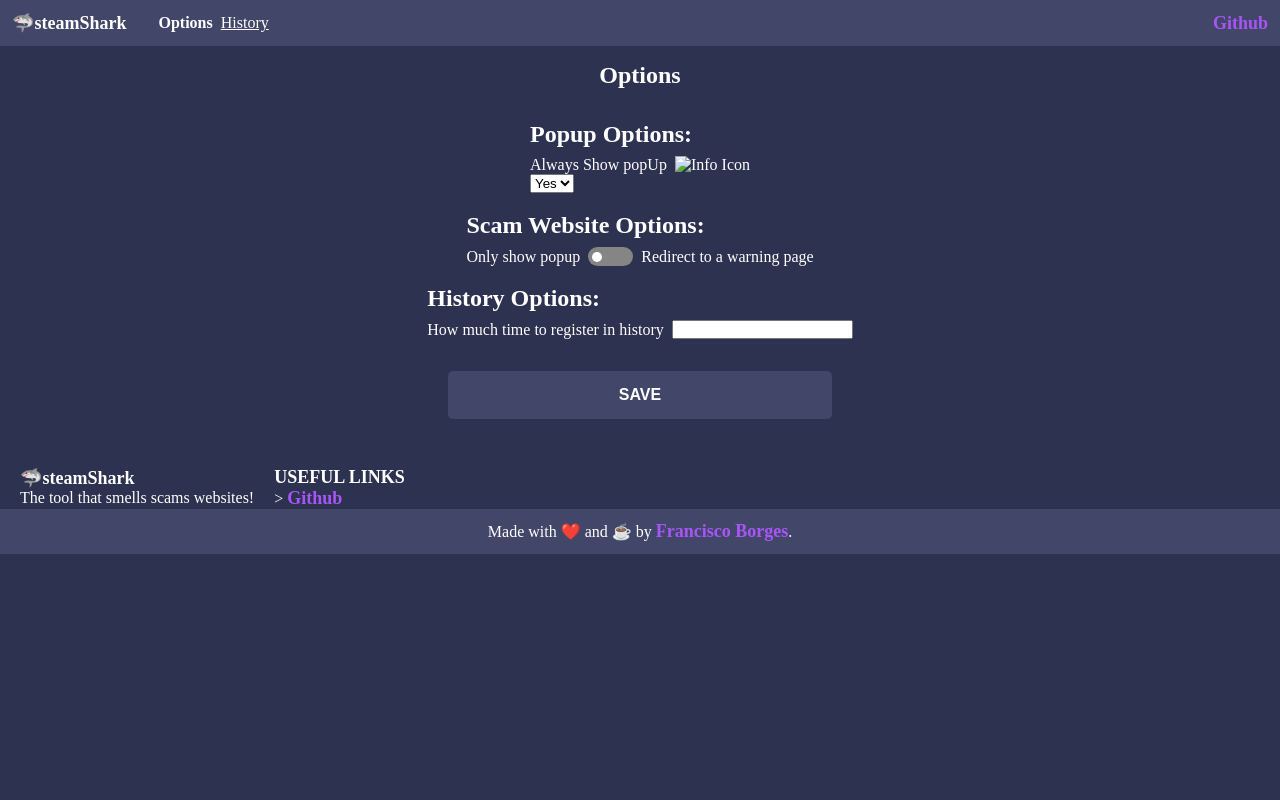
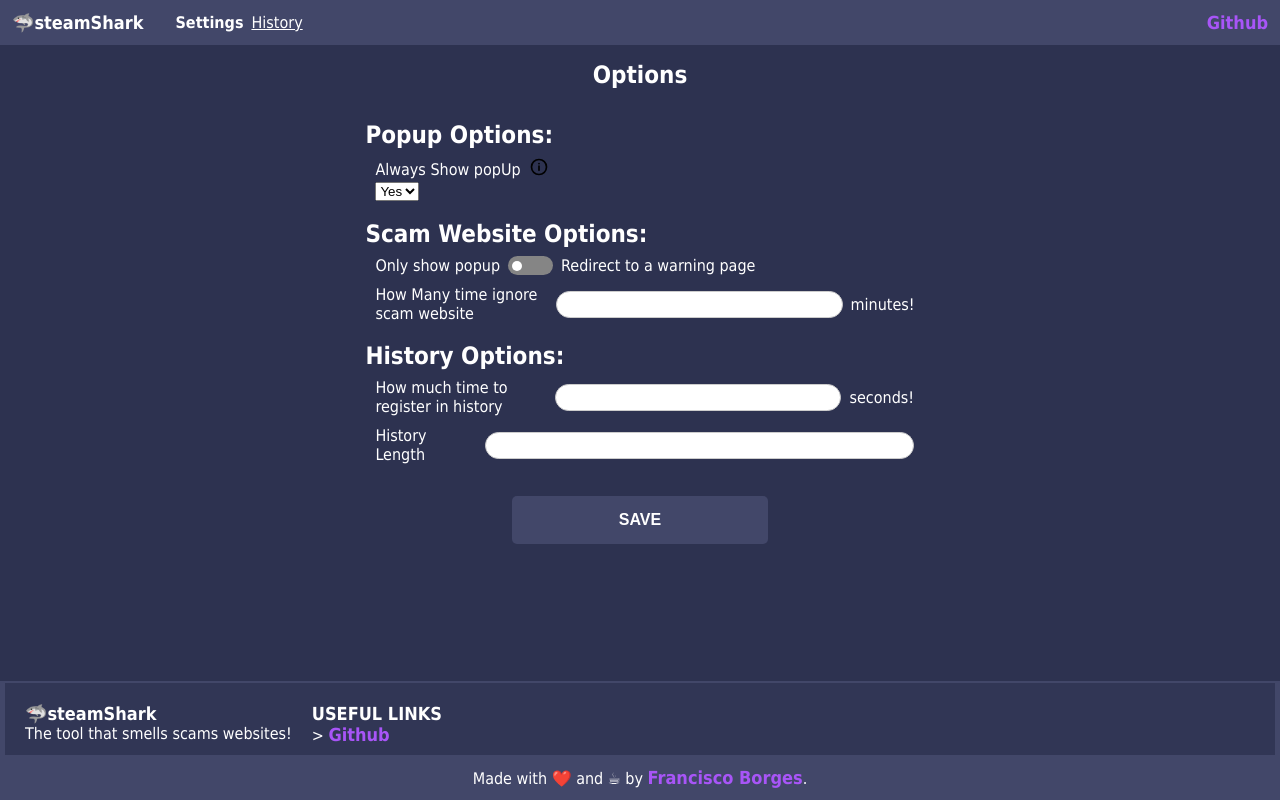
Before and after one commit to Franciscoborges2002/steamShark, a browser extension: page extension/src/pages/settings.html in a window 1280 px wide. Drawn offline with Linux system fonts and the light colour scheme.

Commit message:
Added a new website to scam list, added a check if url is localhost and dont continue the check and some others updates

```diff
--- a/extension/src/pages/scripts/history.js
+++ b/extension/src/pages/scripts/history.js
@@ -54,11 +54,11 @@ document.addEventListener("DOMContentLoaded", async function () {
 
       //Create the icons and give the needed atributes
       let imgClock = document.createElement("img");
-      imgClock.src = "../icons/clock.svg";
+      imgClock.src = "../../icons/clock.svg";
       imgClock.classList.add("icon");
 
       let imgCalendar = document.createElement("img");
-      imgCalendar.src = "../icons/calendar.svg";
+      imgCalendar.src = "../../icons/calendar.svg";
       imgCalendar.classList.add("icon");
 
       //If the items is in the trusted list
--- a/extension/src/pages/scripts/settings.js
+++ b/extension/src/pages/scripts/settings.js
@@ -17,8 +17,6 @@ async function setSelectValueFromSettings() {
       getStorageData("settings"),
     ]);
 
-    console.log(retulstJSONSettings);
-
     //check if storage settings exist
     if (retulstJSONSettings) {
       //Put the showPopUpInRepeatedTrustedWebsite in popup options
@@ -36,6 +34,13 @@ async function setSelectValueFromSettings() {
         retulstJSONSettings.data.howManyTimeRegisterRepeatedWebsiteInHistory /
           1000
       );
+
+      document.getElementById("howManyTimeIgnoreScamWebsite").value = Math.round(
+        retulstJSONSettings.data.howManyTimeIgnoreScamWebsite / 60000
+      );
+
+      document.getElementById("howManyRegisterInHistory").value =
+        retulstJSONSettings.data.howManyRegisterInHistory;
     } else {
       console.warn("🦈steamShark[Options]: Settings not found in storage.");
     }
@@ -77,12 +82,19 @@ document.getElementById("saveBtn").addEventListener("click", async function () {
     const howManyTimeRegisterRepeatedWebsiteInHistory =
       document.getElementById("howManyTimeRegisterRepeatedWebsiteInHistory")
         .value * 1000;
-    console.log(typeof howManyTimeRegisterRepeatedWebsiteInHistory);
+
+    const howManyRegisterInHistory =
+      document.getElementById("howManyRegisterInHistory").value;
+
+      const howManyTimeIgnoreScamWebsite =
+      document.getElementById("howManyTimeIgnoreScamWebsite").value * 60000;
 
     //create the new object, with the settings
     let settings = {
       description: "A list with the settings to use in the project!",
       data: {
+        howManyTimeIgnoreScamWebsite: howManyTimeIgnoreScamWebsite,
+        howManyRegisterInHistory: howManyRegisterInHistory,
         howManyTimeRegisterRepeatedWebsiteInHistory:
           howManyTimeRegisterRepeatedWebsiteInHistory, // From which time to time to register a website that was already visited in history, default 5 mins
         showPopUpInRepeatedTrustedWebsite: showPopUpInRepeatedTrustedWebsite, //Show pop up in a trusted website when visited in less time than of howManyTimeRegisterRepeatedWebsiteInHistory, Default true
--- a/extension/src/pages/settings.html
+++ b/extension/src/pages/settings.html
@@ -4,7 +4,7 @@
 <head>
     <meta charset="UTF-8">
     <meta name="viewport" content="width=device-width, initial-scale=1.0">
-    <title>🦈steamShark - Options</title>
+    <title>🦈steamShark - Settings</title>
     <link rel="stylesheet" href="./styles/settings.css">
 </head>
 
@@ -16,7 +16,7 @@
                 <a href="https://franciscoborges2002.github.io/steamShark/" class="logo">🦈steamShark</a>
                 <nav>
                     <a class="current">
-                        Options
+                        Settings
                     </a>
                     <a href="chrome-extension://kklbgdgiockjcadlcgajdafpiabcneig/src/pages/history.html">
                         History
@@ -48,7 +48,7 @@
                             <div class="optionText">
                                 <p>Always Show popUp</p>
                                 <div class="iconToolTip">
-                                    <img src="../icons/info.svg" width="20px" height="20px" id="infoIcon"
+                                    <img src="../../icons/info.svg" width="20px" height="20px" id="infoIcon"
                                         alt="Info Icon" />
                                     <!-- Hidden div for the tooltip -->
                                     <div id="tooltip" style="display: none;">
@@ -71,7 +71,7 @@
                         <h2>Scam Website Options:</h2>
                     </div>
                     <!-- CONTENT SCAM WEB PAGE OPTIONS -->
-                    <div class="optionContent">
+                    <div class="optionContent scamSettings">
                         <div class="optionTextSelect">
                             <div class="optionText">
                                 <p>Only show popup</p>
@@ -82,8 +82,12 @@
                                 </label>
 
                                 <p>Redirect to a warning page</p>
-
                             </div>
+                        </div>
+                        <div class="optionText">
+                            <p>How Many time ignore scam website</p>
+                            <input type="number" min="0" id="howManyTimeIgnoreScamWebsite" />
+                            <p>minutes!</p>
                         </div>
                     </div>
                 </div>
@@ -96,10 +100,15 @@
                     </div>
                     <!-- CONTENT HISTORY OPTIONS -->
                     <div class="optionContent">
-                        <div class="optionTextSelect">
-                            <div class="optionText optionTextHistory">
+                        <div class="optionTextSelect historySettings">
+                            <div class="optionText">
                                 <p>How much time to register in history</p>
                                 <input type="number" min="0" id="howManyTimeRegisterRepeatedWebsiteInHistory" />
+                                <p>seconds!</p>
+                            </div>
+                            <div class="optionText historyLength">
+                                <p>History Length</p>
+                                <input type="number" min="0" id="howManyRegisterInHistory" />
                             </div>
                         </div>
                     </div>
--- a/extension/src/pages/styles/history.css
+++ b/extension/src/pages/styles/history.css
@@ -84,17 +84,17 @@ header {
   padding-bottom: 3rem;
 }
 
-.mainContent{
+.mainContent {
   width: 100%;
 }
 
-.options{
+.options {
   display: flex;
   flex-direction: column;
-    gap:1rem;
+  gap: 1rem;
 }
 
-.cleanHistory{
+.cleanHistory {
   display: flex;
   flex-direction: row;
   justify-content: center;
@@ -109,7 +109,7 @@ header {
   transition: all 0.5s;
 }
 
-.cleanHistory:hover{
+.cleanHistory:hover {
   background-color: rgba(255, 0, 0, 0.8);
 }
 
@@ -204,9 +204,18 @@ header {
 
 /* FOOTER STYLE */
 footer {
+  background-color: rgba(66, 71, 105, 0.2);
+  padding-top: 20px;
+  border-top: 2px solid #424769;
+  border-right: 5px solid #424769;
+  border-left: 5px solid #424769;
   display: flex;
   flex-direction: column;
   align-content: space-around;
+  gap: 10px;
+  position: fixed;
+  bottom: 0;
+  width: 100%;
 }
 
 footer .upperFooter {
--- a/extension/src/pages/styles/settings.css
+++ b/extension/src/pages/styles/settings.css
@@ -2,13 +2,19 @@
 * {
   margin: 0px;
   padding: 0px;
+  box-sizing: border-box;
+}
+
+html,
+body {
+  height: 100%;
 }
 
 body {
-    background-color: #2D3250;
-    width: 100%;
-    height: 100%;
+  background-color: #2d3250;
+  min-height: 100vh;
   color: white;
+  font-family: Tahoma, Verdana;
 }
 
 /* END ALL DOCUMENT STYLE */
@@ -81,6 +87,7 @@ header {
   padding-bottom: 3rem;
   display: flex;
   flex-direction: column;
+  align-items: center;
   gap: 2rem;
 }
 
@@ -91,6 +98,7 @@ header {
 }
 
 .saveSection {
+  width: 50%;
   display: flex;
   flex-direction: column;
   align-items: center;
@@ -102,7 +110,7 @@ header {
   display: flex;
   flex-direction: column;
   gap: 1.2rem;
-    align-items: center;
+  align-items: start;
 }
 
 .option {
@@ -112,11 +120,10 @@ header {
   /* width: 50%; */
 }
 
-/* .optionContent{
-    display: flex;
-    flex-direction: column;
-    align-items: center;
-} */
+.optionContent {
+  width: 100%;
+  padding-left: 10px;
+}
 
 .optionText {
   display: flex;
@@ -125,9 +132,34 @@ header {
   gap: 0.5rem;
 }
 
-/* .optionTextHistory{
-    gap: 5rem;
-} */
+.historySettings {
+  display: flex;
+  flex-direction: column;
+  gap: 10px;
+}
+
+.scamSettings {
+  display: flex;
+  flex-direction: column;
+  gap: 10px;
+}
+
+#howManyTimeRegisterRepeatedWebsiteInHistory,
+#howManyRegisterInHistory,
+#howManyTimeIgnoreScamWebsite {
+  border-radius: 20px;
+  border: 1px solid #ccc;
+  padding: 5px;
+  padding-left: 10px;
+  width: 80%;
+  box-sizing: border-box;
+}
+
+.historyLength {
+  display: flex;
+  flex-direction: row;
+  gap: 5px;
+}
 
 #infoIcon {
   cursor: pointer;
@@ -182,8 +214,8 @@ header {
   right: 0;
   bottom: 0;
   background-color: #858585;
-    -webkit-transition: .4s;
-    transition: .4s;
+  -webkit-transition: 0.4s;
+  transition: 0.4s;
 }
 
 .slider:before {
@@ -194,19 +226,19 @@ header {
   left: 4px;
   bottom: 4px;
   background-color: white;
-    -webkit-transition: .4s;
-    transition: .4s;
+  -webkit-transition: 0.4s;
+  transition: 0.4s;
 }
 
-input:checked+.slider {
-    background-color: #2196F3;
+input:checked + .slider {
+  background-color: #2196f3;
 }
 
-input:focus+.slider {
-    box-shadow: 0 0 1px #2196F3;
+input:focus + .slider {
+  box-shadow: 0 0 1px #2196f3;
 }
 
-input:checked+.slider:before {
+input:checked + .slider:before {
   -webkit-transform: translateX(26px);
   -ms-transform: translateX(26px);
   transform: translateX(26px);
@@ -223,7 +255,7 @@ input:checked+.slider:before {
 
 /* SAVE BUTTON STYLE */
 .saveBtn {
-    width: 30%;
+  width: 20vw;
   background-color: #424769;
   color: white;
   border: none;
@@ -250,9 +282,18 @@ input:checked+.slider:before {
 
 /* FOOTER STYLE */
 footer {
+  background-color: rgba(66, 71, 105, 0.2);
+  padding-top: 20px;
+  border-top: 2px solid #424769;
+  border-right: 5px solid #424769;
+  border-left: 5px solid #424769;
   display: flex;
   flex-direction: column;
   align-content: space-around;
+  gap: 10px;
+  position: fixed;
+  bottom: 0;
+  width: 100%;
 }
 
 footer .upperFooter {
--- a/utils/scam.json
+++ b/utils/scam.json
@@ -20,6 +20,7 @@
         "csgo.guru",
         "csgohub.gg",
         "csgojackpot.com",
-        "tf2bombastic.com"
+        "tf2bombastic.com",
+        "store.communitystoreskinpowered.com"
     ]
 }
```
Also changed, not shown: extension/src/content.js (+7 -1 lines), extension/src/pages/history.html (+4 -3 lines), extension/src/service_workers/background.js (+38 -0 lines), extension/src/warning.js (+27 -1 lines). Lines whose indentation alone changed are shown as unchanged.
